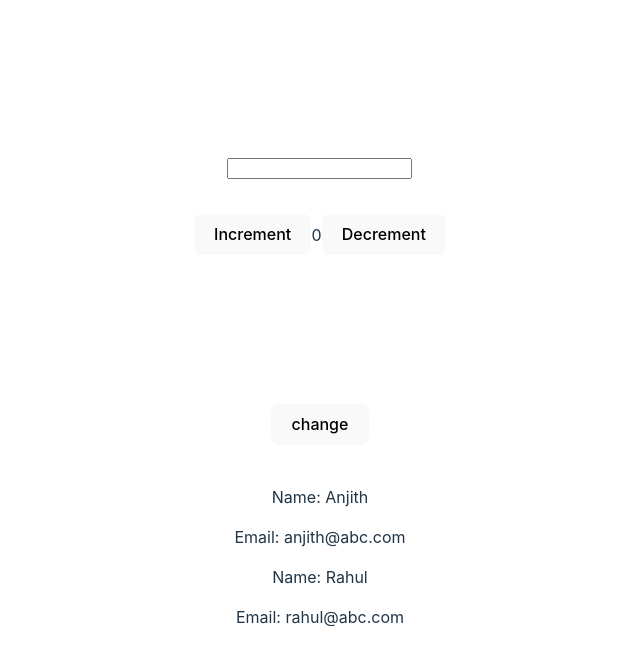
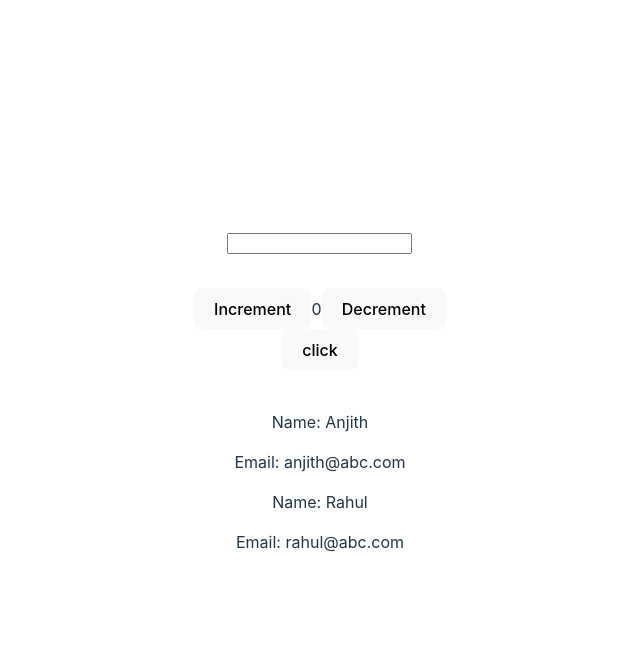
Before and after one commit to AnjithGopi/React_Workouts, a React (Vite) app in the folder workouts/: page / in a window 1280 px wide. Shown: the top 666 px of the page, without its empty margins (320-960 px from the left). Built offline with nearby package versions, Linux system fonts and the light colour scheme.

Commit message:
updations

```diff
--- a/workouts/package.json
+++ b/workouts/package.json
@@ -10,6 +10,7 @@
     "preview": "vite preview"
   },
   "dependencies": {
+    "axios": "^1.7.7",
     "react": "^18.3.1",
     "react-dom": "^18.3.1"
   },
--- a/workouts/src/components/namechanger.jsx
+++ b/workouts/src/components/namechanger.jsx
@@ -1,35 +1,29 @@
-import {useState} from "react"
+
+import axios from "axios"
+import{useState} from "react"
 
 function Namechanger() {
 
-    const [name,setName]=useState("Anjith")
-    const [colour,setColour]=useState("white")
+  const [data,setData]=useState([])
 
-    const change=()=>{
-       if(name==="Anjith"){
-        setName("Ambadan")
-        setColour("red")
-
-
-
-       }else{
-        setName("Anjith")
-        setColour("white")
-
-       }
-
-
-
-    }
+  const call=()=>{
+    axios.get('https://api.gofile.io/servers').then((response)=>{
+      console.log(response.data)
+      setData(response.data.data.servers)
+    })
+  }
 
   return (
     <div>
 
+
+        <button onClick={call}>click</button><br /><br />
+
         <div>
-            <h1 style={{color:colour}}>{name}</h1>
-        </div><br />
-
-        <button onClick={change}>change</button><br /><br />
+        {data.map((item, index) => (
+          <h1 key={index}>{item.name}</h1>  // Assuming each item has a 'name' property
+        ))}
+        </div>
 
     </div>
   )
```
Also changed, not shown: 1 other file (tests, documents, lock files or other folders).
